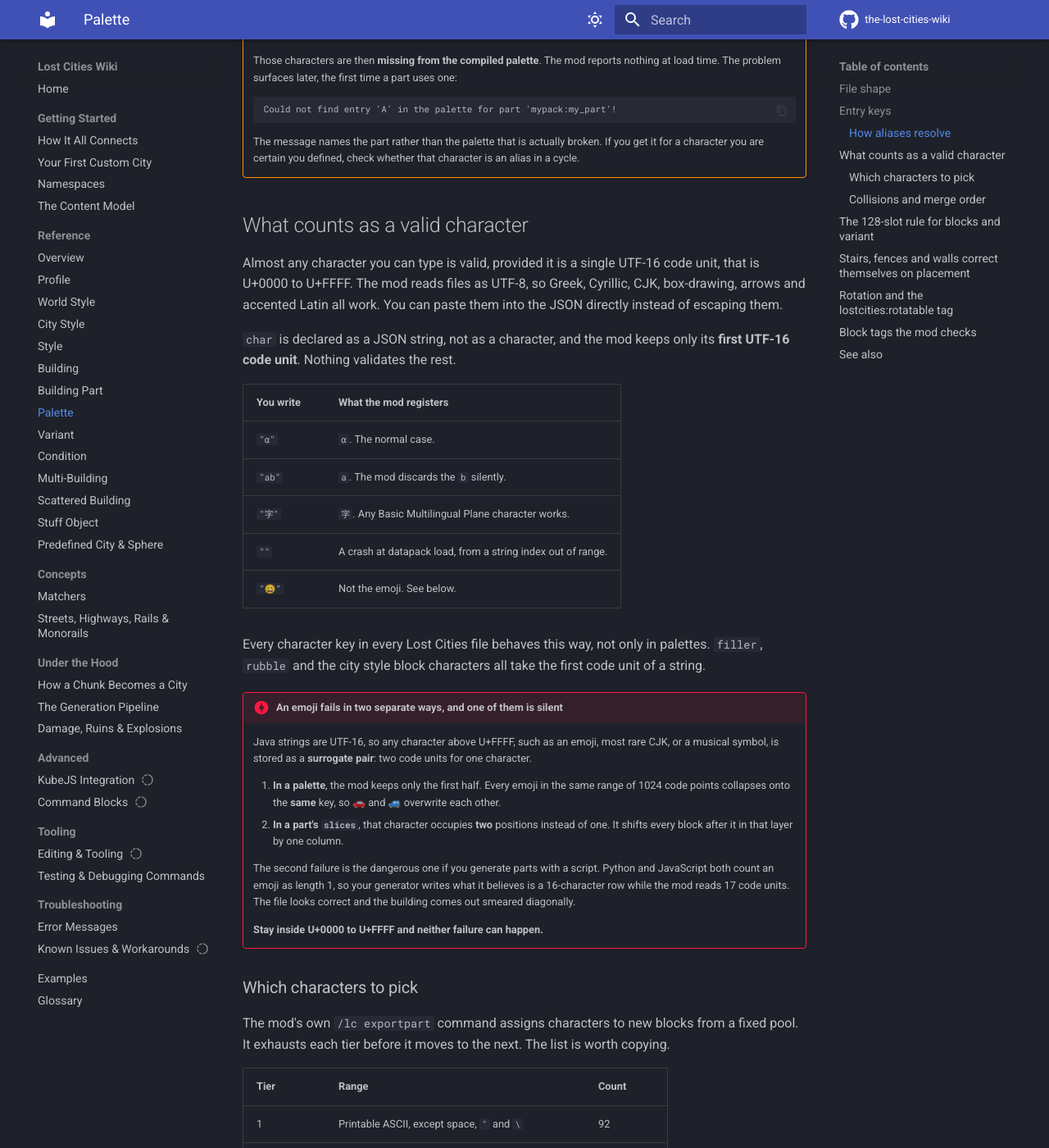
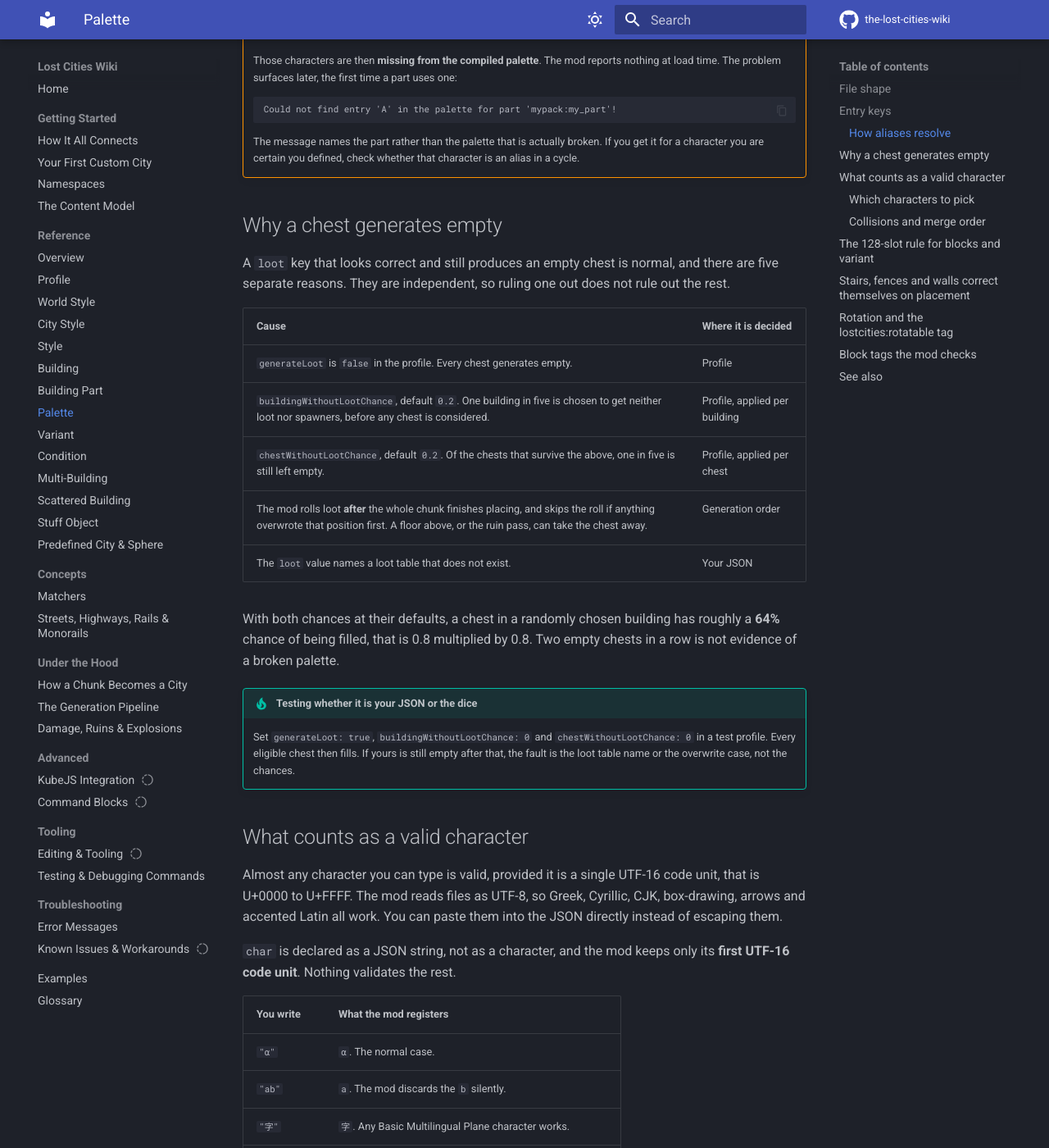
Before and after one commit to RinkyDinkyNooble/the-lost-cities-wiki, an MkDocs documentation site: the page built from docs/reference/palette.md, in a window 1280 px wide and 1400 px high, scrolled down 2010 px. Shown: the whole window at 82% size. Built offline with MkDocs 1.6.1 and Material for MkDocs 9.7.7, drawn with Linux system fonts in a browser that asks for light colours; comment, search, counter and statistics services are not loaded.

Commit message:
Explain why a chest generates empty
Round two of the beginner-question loop. Every fact was already in the
wiki and no page answered the question, which is the same shape as the
two gaps found in round one.

There are five independent causes, and they live in three places.
Verified the consumers: GENERATE_LOOT and CHEST_WITHOUT_LOOT_CHANCE are
read in LostCityTerrainFeature, BUILDING_WITHOUT_LOOT_CHANCE in
BuildingInfo, so the building-level and chest-level gates are genuinely
separate stages rather than one setting described twice.

At the two default chances of 0.2 that is 0.8 * 0.8, so a chest in a
random building fills about 64% of the time. Worth stating, because two
empty chests in a row reads as a broken palette and is not.

Added the isolation procedure: zero both chances and set generateLoot,
then anything still empty is the loot table name or the overwrite case.

Co-Authored-By: Claude Opus 5 <noreply@anthropic.com>

````diff
--- a/docs/reference/palette.md
+++ b/docs/reference/palette.md
@@ -53,6 +53,23 @@ The mod resolves aliases after every concrete entry is in place. It sweeps the p
     ```
 
     The message names the part rather than the palette that is actually broken. If you get it for a character you are certain you defined, check whether that character is an alias in a cycle.
+
+## Why a chest generates empty
+
+A `loot` key that looks correct and still produces an empty chest is normal, and there are five separate reasons. They are independent, so ruling one out does not rule out the rest.
+
+| Cause | Where it is decided |
+|---|---|
+| `generateLoot` is `false` in the profile. Every chest generates empty. | Profile |
+| `buildingWithoutLootChance`, default `0.2`. One building in five is chosen to get neither loot nor spawners, before any chest is considered. | Profile, applied per building |
+| `chestWithoutLootChance`, default `0.2`. Of the chests that survive the above, one in five is still left empty. | Profile, applied per chest |
+| The mod rolls loot **after** the whole chunk finishes placing, and skips the roll if anything overwrote that position first. A floor above, or the ruin pass, can take the chest away. | Generation order |
+| The `loot` value names a loot table that does not exist. | Your JSON |
+
+With both chances at their defaults, a chest in a randomly chosen building has roughly a **64%** chance of being filled, that is 0.8 multiplied by 0.8. Two empty chests in a row is not evidence of a broken palette.
+
+!!! tip "Testing whether it is your JSON or the dice"
+    Set `generateLoot: true`, `buildingWithoutLootChance: 0` and `chestWithoutLootChance: 0` in a test profile. Every eligible chest then fills. If yours is still empty after that, the fault is the loot table name or the overwrite case, not the chances.
 
 ## What counts as a valid character
 
````
